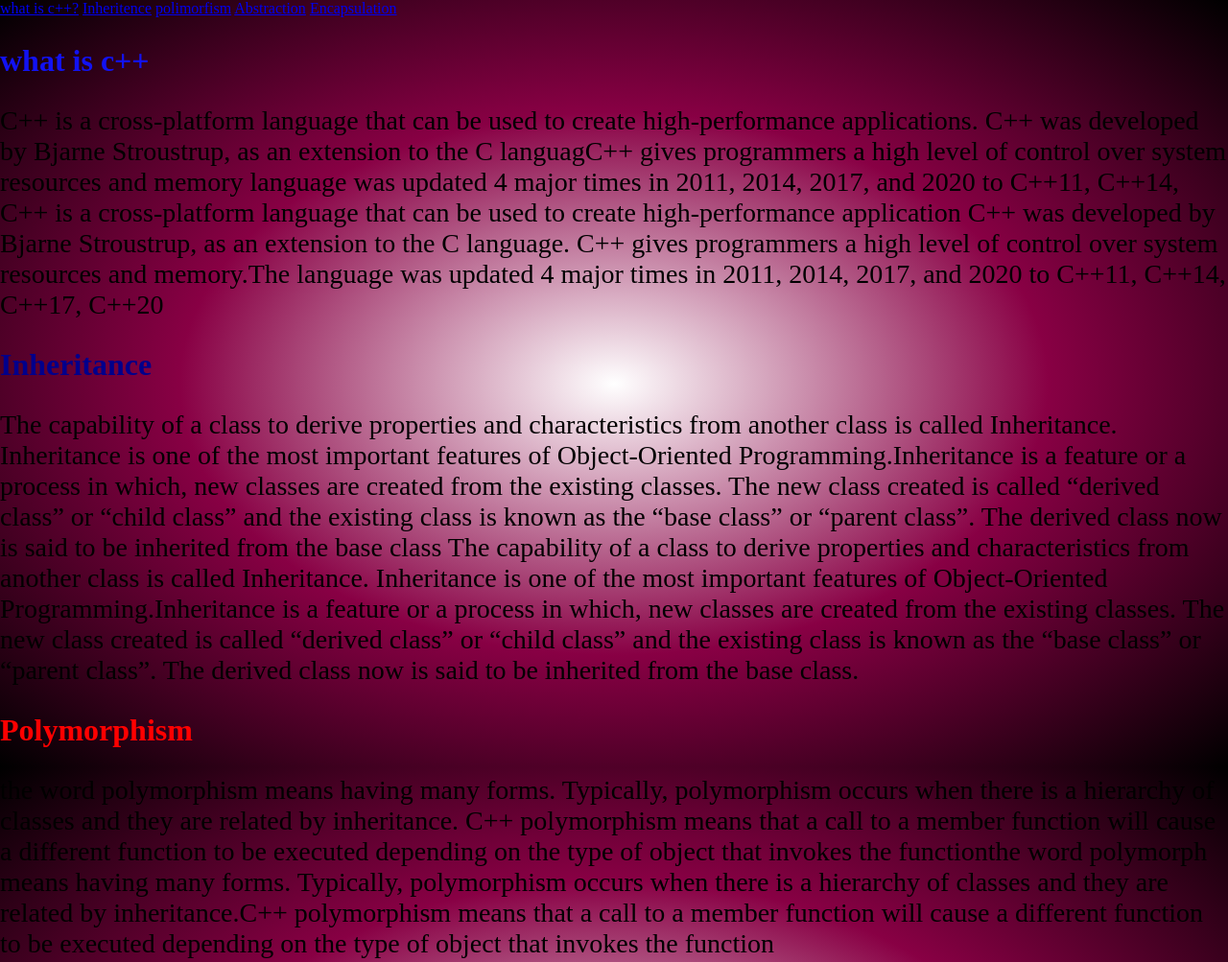
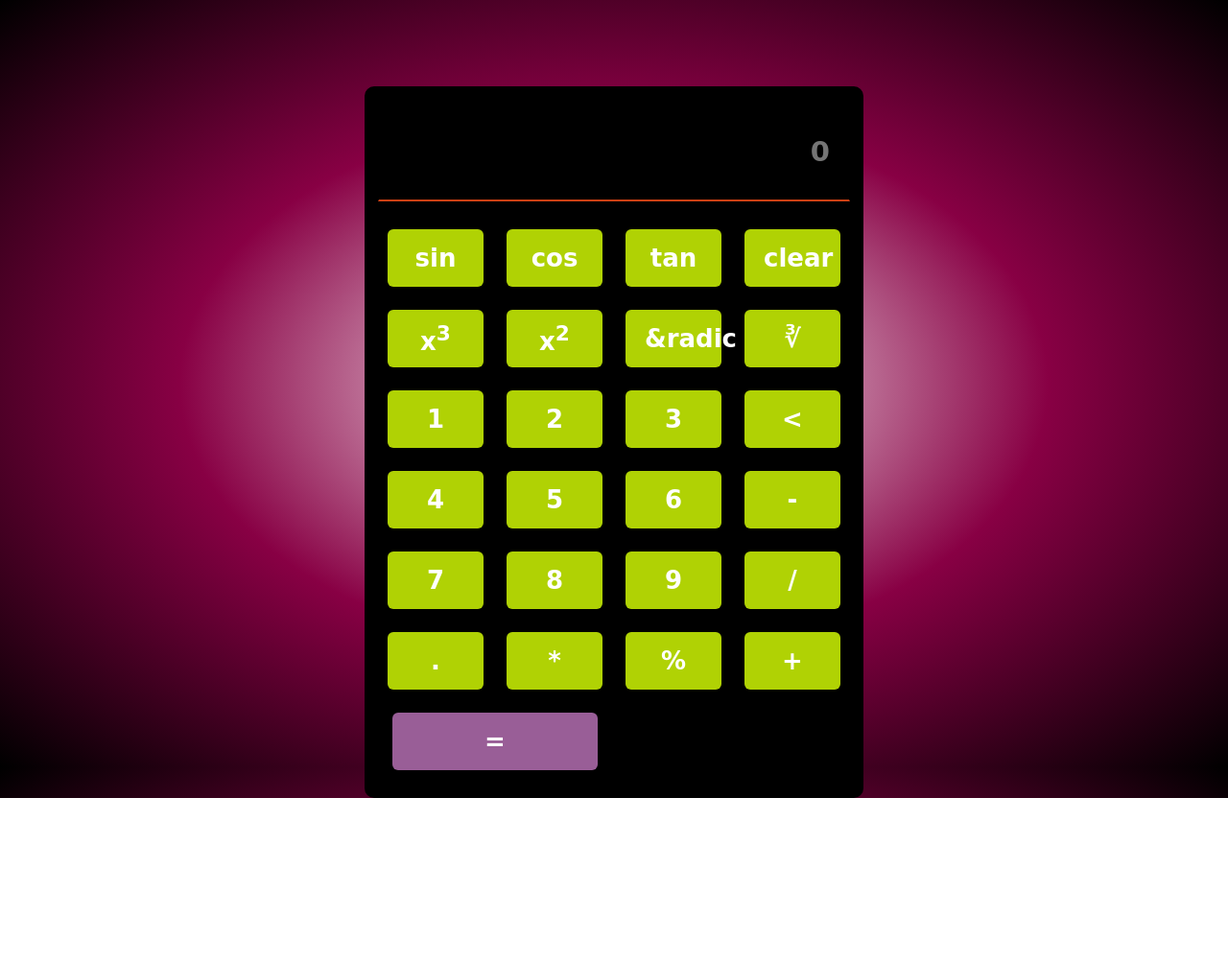
Before and after one commit to Raniya786/calculator, a plain HTML site: page index.html in a window 1280 px wide. Shown: the top 1003 px of the page at 96% size. After the commit the page ends 832 px from the top, so only its background shows below. Drawn offline with Linux system fonts and the light colour scheme.

Commit message:
Add files via upload

```diff
--- a/index.html
+++ b/index.html
@@ -1,81 +1,89 @@
-<html lang="en">
+<!DOCTYPE html>
+<html>
+
 <head>
-    <meta charset="UTF-8">
-    <meta http-equiv="X-UA-Compatible" content="IE=edge">
-    <meta name="viewport" content="width=device-width, initial-scale=1.0">
-    <title>Document</title><link rel="stylesheet" href="style.css">
+    <title>
+        Scientific Calculator using HTML, CSS and Js
+    </title><link rel="stylesheet" href="style.css">
+
 </head>
+
 <body>
-      <div class="div1">
-          <a href="#football">what is c++?</a>
-          <a href="#tennis">Inheritence</a>
-          <a href="#handball">polimorfism</a>
-          <a href="#sec4">Abstraction</a>
-          <a href="#sec5">Encapsulation</a>
-      </div>
+ <form name = "calculator">
+    <table  align="center">
+          <tr>
+             <td colspan="4"><input name="result" type="text" placeholder="0" style="text-align: right">
+              </td>
+         </tr>
 
-      <div class="main">
-            <section class="main" id="football">
-                <h1 style="color: rgb(18, 18, 243) ;font-size: 200%;">what is c++</h1>
-                <p style="font-size:175% ;">C++ is a cross-platform language that can be used to create high-performance applications.
-                  C++ was developed by Bjarne Stroustrup, as an extension to the C languagC++ gives programmers a high level of control
-                  over system resources and memory language was updated 4 major times in 2011, 2014, 2017, and 2020 to C++11, C++14,
-                  C++ is a cross-platform language that can be used to create high-performance application C++ was developed by Bjarne
-                  Stroustrup, as an extension to the C language. C++ gives programmers a high level of control over system resources and
-                  memory.The language was updated 4 major times in 2011, 2014, 2017, and 2020 to C++11, C++14, C++17, C++20
+          <tr>
+               <td><button type="button" value="sin" OnClick="sin()">sin</button>
+               </td>
+               <td><button  type="button" value="cos" OnClick="cos()">cos </button>
+               </td>
+               <td><button id="btn" type="button" value="tan" OnClick="tan()">tan </button>
+               </td>
+               <td><button  type="button" value="clear" OnClick="rmv()">clear</button>
+               </td>
+            </tr>
+            <tr>
+                <td><button type="button" value="x^3" OnClick="qubbed()">x<sup>3</sup></button>
+                </td>
+                 <td><button type="button" value="x^2" OnClick="square()">x<sup>2</sup></button>
+                 </td>
+                 <td><button  type="button" value="sqrt2" OnClick="square2()">&radic</button>
+                 </td>
+                 <td><button type="button" value="sqrt3" OnClick="sqrt3()">&#8731;</button>
+                 </td>
+            </tr>
+            <tr>
+                <td><button type="button" value="1" OnClick="number(value)">1</button>
+                </td>
+                <td><button type="button" value="2" OnClick="number(value)">2</button>
+                </td>
+                <td><button type="button" value="3" OnClick="number(value)">3</button>
+                </td>
+                <td><button type="button" value="BACKSPC" OnClick="backspc()"><</button>
+                </td>
+            </tr>
+            <tr>
+                <td><button  type="button" value="4" OnClick="number(value)">4</button>
+                </td>
+                <td><button  type="button" value="5" OnClick="number(value)">5</button>
+                </td>
+                <td><button type="button" value="6" OnClick="number(value)">6</button>
+                </td>
+                <td><button type="button" value="-"OnClick="number(value)">-</button>
+                </td>
+            </tr>
+            <tr>
+                  <td><button  type="button" value="7"OnClick="number(value)">7</button>
+                   </td>
+                  <td><button type="button" value="8" OnClick="number(value)">8</button>
+                  </td>
+                 <td><button type="button" value="9"OnClick="number(value)">9</button>
+                 </td>
+                 <td><button type="button" value="/"OnClick="number(value)">/</button>
+                 </td>
+             </tr>
+        <tr>
+        <td><button type="button" value="."OnClick="number(value)">.</button>
+        </td>
+        <td><button type="button" value="*" OnClick="number(value)">*</button>
+        </td>
+        <td><button type="button" value="%"OnClick="number(value)">%</button>
+        </td>
+        <td><button type="button" value="+"  OnClick="number(value)">+</button>
+        </td>
+        </tr>
+     <tr>
+     <td colspan="2"><button type="button" onclick="equal()" class="equal" value="=">=</button></td>
+     </tr>
+    </table>
+    </form>
+    <script type="text/javascript" src="script.js">
 
-                </p>
-            </section>
-            <section class="main" id="tennis">
-                <h1 style="color: darkblue ;font-size: 200% ;">Inheritance</h1>
-                <p style="font-size:175% ;">The capability of a class to derive properties and characteristics from another class is called Inheritance.
-                   Inheritance is one of the most important features of Object-Oriented Programming.Inheritance is a feature or a process in which, new
-                   classes are created from the existing classes. The new class created is called “derived class” or “child class” and the existing class
-                    is known as the “base class” or “parent class”. The derived class now is said to be inherited from the base class The capability of a
-                    class to derive properties and characteristics from another class is called Inheritance. Inheritance is one of the most important features
-                    of Object-Oriented Programming.Inheritance is a feature or a process in which, new classes are created from the existing classes.
-                    The new class created is called “derived class” or “child class” and the existing class is known as the “base class” or “parent class”.
-                    The derived class now is said to be inherited from the base class.
-                </p>
-            </section>
-            <section class="main" id="handball">
-            <h1 style="color:red ;font-size: 200%;">Polymorphism</h1>
-               <p style="font-size:175% ;">the word polymorphism means having many forms. Typically, polymorphism occurs when there is a hierarchy of classes
-                 and they are related by inheritance. C++ polymorphism means that a call to a member function will cause a different function to be executed
-                 depending on the type of object that invokes the functionthe word polymorph   means having many forms. Typically, polymorphism occurs when
-                 there is a hierarchy of classes and they are related by inheritance.C++ polymorphism means that a call to a member function  will cause a
-                 different function to be executed depending on the type of object that invokes the function
-               </p>
-            </section>
+    </script>
+</body>
 
-          <section class="main" id="sec4">
-            <h1 style="color: green;font-size: 200%;">Abstraction</h1>
-            <p style="font-size:175% ;"> Data abstraction is one of the most essential and important feature of object oriented programming in C++. Abstraction means displaying only
-              essential information and hiding the details. Data abstraction refers to providing only essential information about the data to the outside world,
-               hiding the background details or implementation. Consider a real life example of a man driving a car. The man only knows that pressing the acce-
-               lerators will increase the speed of car or applying brakes will stop the car but he does not know about how on pressing accelerator the speed is
-               actually increasing, he does not know about the inner mechanism of the car or the implementation of accelerator, brakes etc in the car.
-                This is what abstraction is.Abstraction using Classes: We can implement Abstraction in C++ using classes. Class helps us to group data members and
-                 member functions using available access specifiers. A Class can decide which data member will be visible to outside world and which is not.
-               Abstraction in Header files: One more type of abstraction in C++ can be header files. For example, consider the pow() method present in math.h header
-                file. Whenever we need to calculate power of a number, we simply call the function pow() present in the math.h header file and pass the numbers as
-                arguments without knowing the underlying algorithm according to which the function is actually calculating power of numbers.
-
-
-           </p>
-          </section>
-          <section class="main" id="sec5">
-             <h1 style="color: rgb(98, 6, 6);font-size: 200%;">Data Encapsulation</h1>
-          <p style="font-size:175% ;">Data Encapsulation in C++
-            Encapsulation is an Object Oriented Programming concept that binds together the data and functions that manipulate the data,
-             and that keeps both safe from outside interference and misuse. Data encapsulation led to the important OOP concept of data
-             hiding.Data encapsulation is a mechanism of bundling the data, and the functions that use them and data abstraction is a mechanism of
-              exposing only the interfaces and hiding the implementation details from the user.  C++ supports the properties of encapsulation and
-              data hiding through the creation of user-defined types, called classes. We already have studied that a class can contain private,
-              protected and public members. By default, all items defined in a class are private</p>
-          </p>
-         </section>
-      </div>
-
-</body>
 </html>
```
